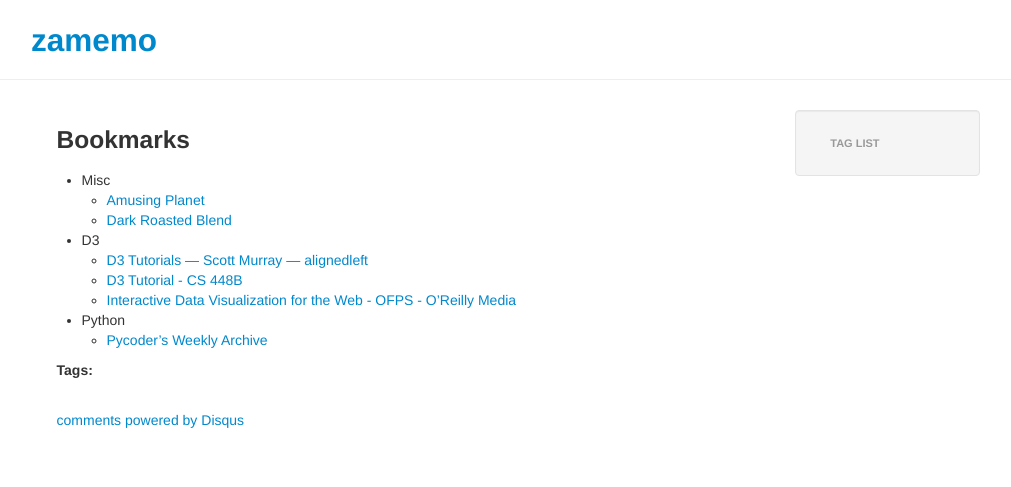
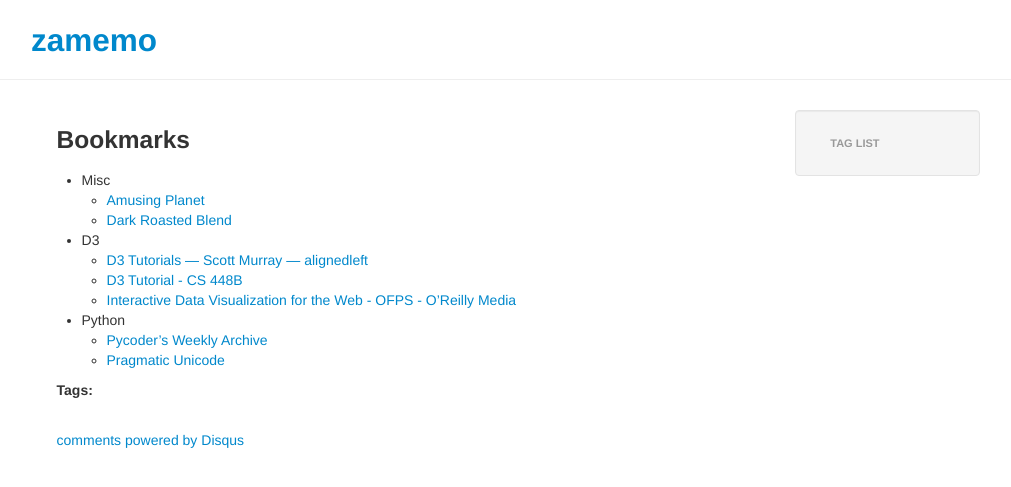
Before and after one commit to zamemo/zamemo.github.com, a Jekyll site: the page built from _posts/2012-01-01-bookmarks.md, in a window 1280 px wide. Shown: the top 487 px of the page, without its empty margins (69-1080 px from the left). Built offline with Jekyll 4.4.1, drawn with Linux system fonts in a browser that asks for light colours; nearby versions of some CDN libraries; comment, search, counter and statistics services are not loaded.

Commit message:
Update _posts/2012-01-01-bookmarks.md

```diff
--- a/_posts/2012-01-01-bookmarks.md
+++ b/_posts/2012-01-01-bookmarks.md
@@ -13,3 +13,4 @@ title: Bookmarks
   - [Interactive Data Visualization for the Web - OFPS - O'Reilly Media](http://ofps.oreilly.com/titles/9781449339739/index.html)
 * Python
   - [Pycoder's Weekly Archive](http://pycoders.com/archive.html)
+  - [Pragmatic Unicode](http://nedbatchelder.com/text/unipain.html)
```
